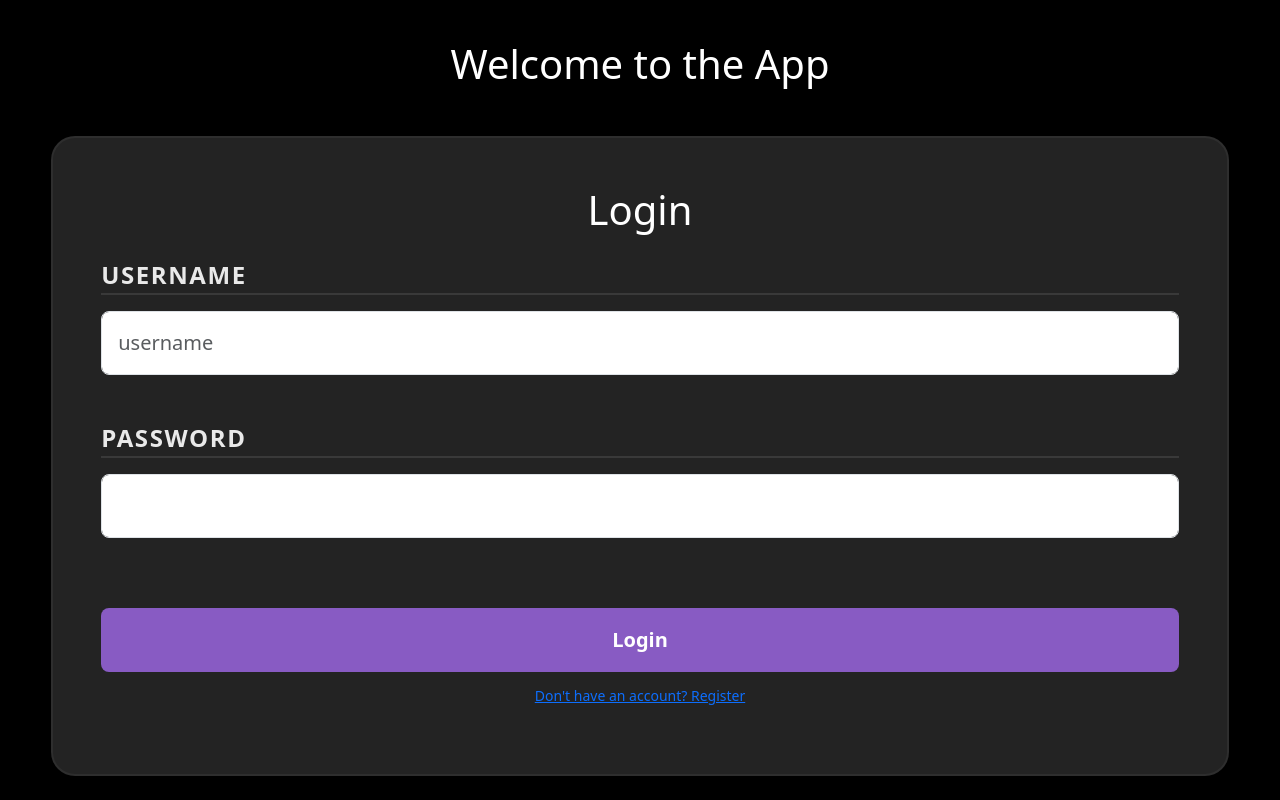
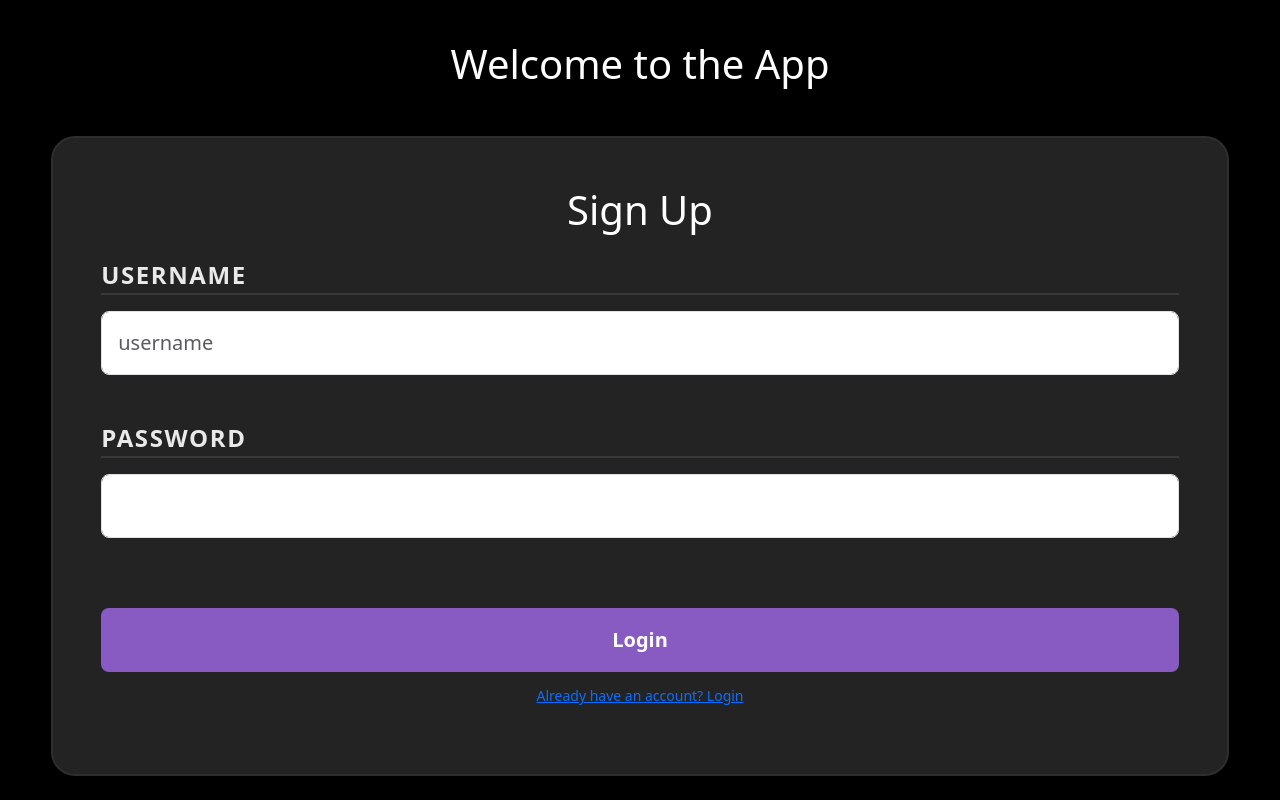
Before and after one commit to dragonclaw91/go-forum, an Angular app in the folder client/: page /login in a window 1280 px wide. Built offline with nearby package versions, Linux system fonts and the light colour scheme.

Commit message:
fell down a rabbit hole and began refactoring the ts file for the login learning more about angular and typescrpit along the way

```diff
--- a/client/src/app/login/login.component.ts
+++ b/client/src/app/login/login.component.ts
@@ -50,9 +50,9 @@
   */
   authState = signal({
     mode: AuthAction.Login,
-    label: 'Login'
+    label: 'Login',
+     isLoginMode: false
   });
-  isLoginMode = signal(true);
   isLoading = signal(false);
   errorMessage = signal<string | null>(null);
   shakeTrigger = signal(false);
@@ -60,23 +60,11 @@
   username = signal('');
   password = signal('');
 
-  // submitLabel = computed(() =>
-  //   this.isLoginMode() ? 'Login' : 'Create Account'
-  // );
+  submitLabel = computed(() =>
+    this.authState().mode === AuthAction.Login ? 'Login' : 'Create Account'
+  );
 
-//    currentState  =  this.authState.update(current =>
-//   current.mode === AuthAction.Login
-//     ? { mode: AuthAction.Signup, label: 'Create Account' }
-//     : { mode: AuthAction.Login, label: 'Sign In' }
-// );
 
-//   determineState(){
-//     this.authState.update(current =>
-//   current.mode === AuthAction.Login
-//     ? { mode: AuthAction.Signup, label: 'Create Account' }
-//     : { mode: AuthAction.Login, label: 'Sign In' }
-// );
-  // }
 
   clearError() {
     this.errorMessage.set(null);
@@ -87,11 +75,25 @@
     this.hidePassword.update(v => !v)
   }
 
+//   // These update AUTOMATICALLY whenever mode changes
+// label = computed(() =>
+//   this.authState().mode === AuthAction.Login ? 'Login' : 'Create Account'
+// );
+
+// isLoginMode = computed(() =>
+//   this.authState().mode === AuthAction.Login
+// );
+
+isLoginMode(){
+
+}
+
   toggleMode() {
+
       this.authState.update(current =>
   current.mode === AuthAction.Login
-    ? { mode: AuthAction.Signup, label: 'Create Account' }
-    : { mode: AuthAction.Login, label: 'Sign In' }
+    ? { mode: AuthAction.Signup, label: 'Create Account',isLoginMode: false }
+    : { mode: AuthAction.Login, label: 'Sign In', isLoginMode: true }
 );
   }
 
@@ -112,10 +114,9 @@
 
 
   onSignIn() {
-    // const loginData = { name: this.username(), password: this.password(), destination:this.authState().mode };
    const loginData: AuthRequest = { name: this.username(), password: this.password(), destination:this.authState().mode }
     console.log("login data", loginData.name)
-    this.isLoading.set(true);
+    // this.isLoading.set(true);
     this.authService.auth(loginData).subscribe({
       next: (response) => {
         this.isLoading.set(false);
```
